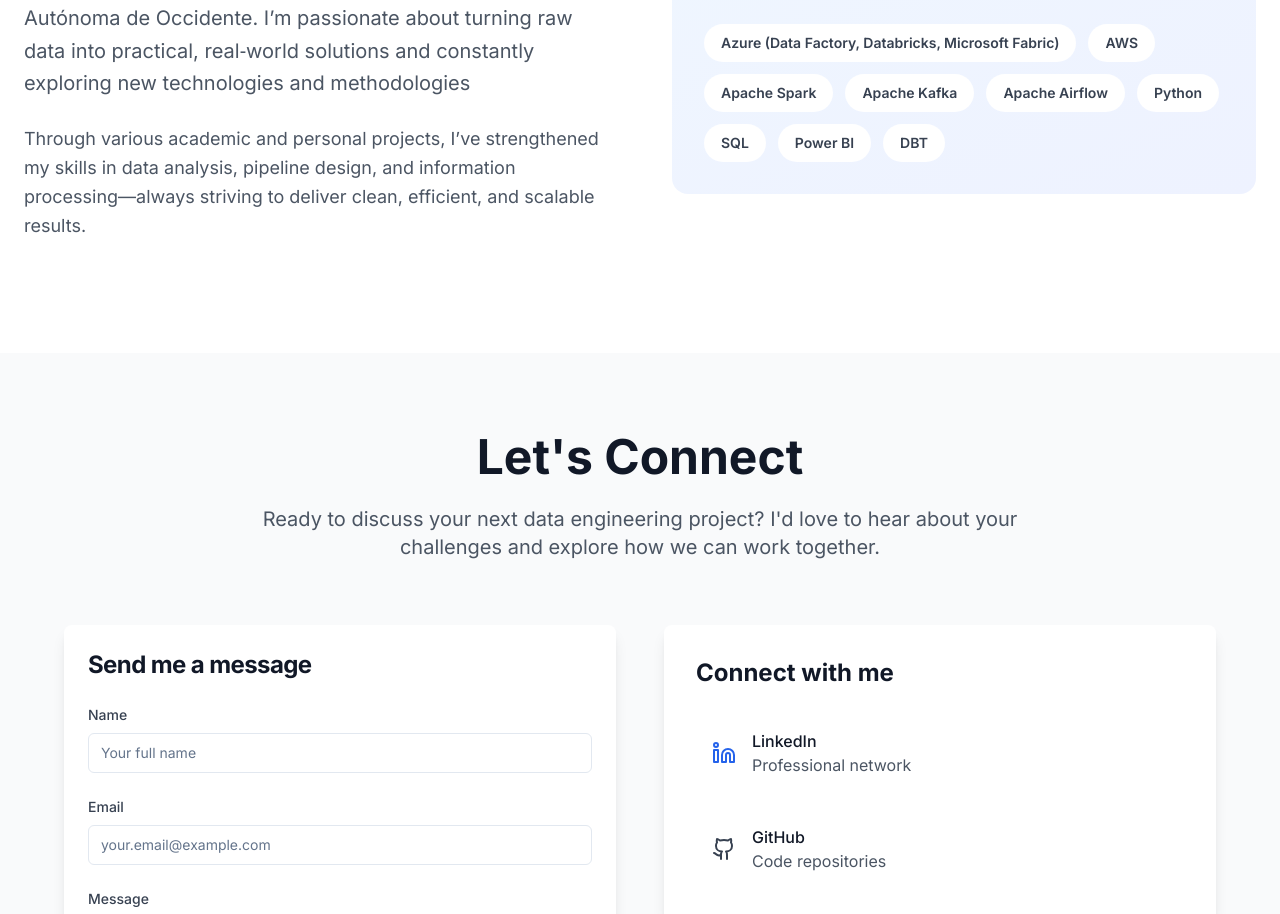
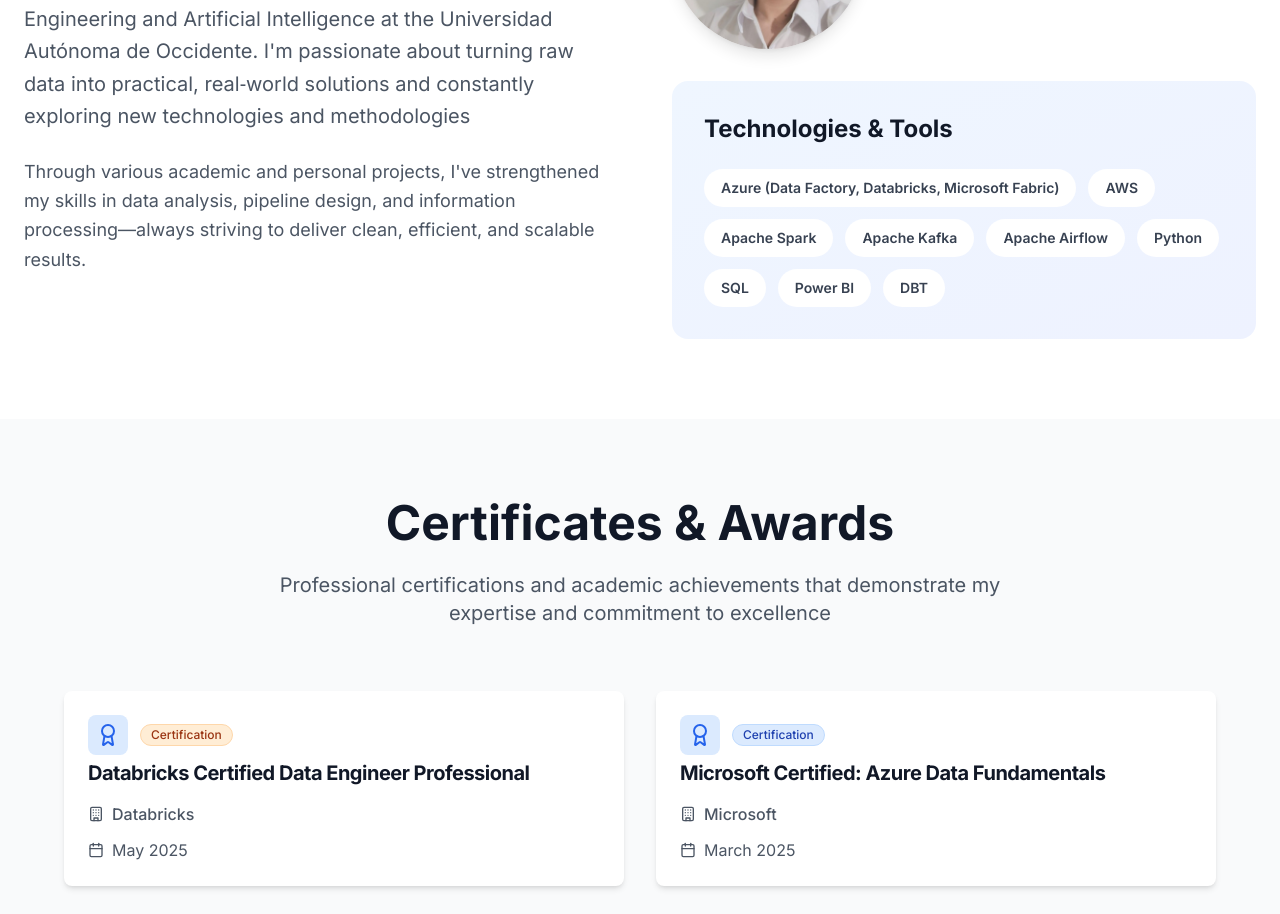
Before and after one commit to Jhonatan19991/career-showcase-pro, a React (Vite) app: page / in a window 1280 px wide. Shown: the part 1880-2794 px from the top of the page. Built offline with nearby package versions, Linux system fonts and the light colour scheme.

Commit message:
Add photo and certificates section
Adds a photo to the about me section and a section to display certificates and awards.

```diff
--- a/src/components/AboutSection.tsx
+++ b/src/components/AboutSection.tsx
@@ -23,7 +23,6 @@ const technologies = [
   "DBT"
 ];
 
-
 export const AboutSection = () => {
   return (
     <section id="about" className="py-20 bg-white">
@@ -36,19 +35,29 @@ export const AboutSection = () => {
 
             <div className="prose prose-lg text-gray-600 mb-8">
               <p className="text-xl leading-relaxed mb-6">
-                I’m Jhonatan Morales, a final‑semester student of Data Engineering and Artificial Intelligence at the Universidad Autónoma de Occidente. I’m passionate about turning raw data into practical, real‑world solutions and constantly exploring new technologies and methodologies
+                I'm Jhonatan Morales, a final‑semester student of Data Engineering and Artificial Intelligence at the Universidad Autónoma de Occidente. I'm passionate about turning raw data into practical, real‑world solutions and constantly exploring new technologies and methodologies
               </p>
 
               <p className="text-lg leading-relaxed mb-6">
-                Through various academic and personal projects, I’ve strengthened my skills in data analysis, pipeline design, and information processing—always striving to deliver clean, efficient, and scalable results.
+                Through various academic and personal projects, I've strengthened my skills in data analysis, pipeline design, and information processing—always striving to deliver clean, efficient, and scalable results.
               </p>
+            </div>
+          </div>
 
+          <div className="space-y-8">
+            {/* Profile Photo */}
+            <div className="flex justify-center lg:justify-start">
+              <div className="relative">
+                <img
+                  src="/lovable-uploads/324ac4aa-b852-4d20-97cc-0bf6fe1f037d.png"
+                  alt="Jhonatan Steven Morales"
+                  className="w-48 h-48 rounded-full object-cover shadow-lg"
+                />
+                <div className="absolute inset-0 rounded-full bg-blue-600 opacity-0 hover:opacity-10 transition-opacity duration-300"></div>
+              </div>
             </div>
 
-
-          </div>
-
-          <div>
+            {/* Technologies */}
             <div className="bg-gradient-to-br from-blue-50 to-indigo-50 rounded-2xl p-8">
               <h3 className="text-2xl font-bold text-gray-900 mb-6">Technologies & Tools</h3>
               <div className="flex flex-wrap gap-3">
@@ -62,8 +71,6 @@ export const AboutSection = () => {
                   </Badge>
                 ))}
               </div>
-
-
             </div>
           </div>
         </div>
--- /dev/null
+++ b/src/components/CertificatesSection.tsx
@@ -0,0 +1,98 @@
+
+import { Card, CardContent, CardHeader, CardTitle } from "@/components/ui/card";
+import { Badge } from "@/components/ui/badge";
+import { Award, Calendar, Building } from "lucide-react";
+
+const certificates = [
+  {
+    title: "Databricks Certified Data Engineer Professional",
+    issuer: "Databricks",
+    date: "May 2025",
+    type: "certification",
+    color: "bg-orange-100 text-orange-800 border-orange-200"
+  },
+  {
+    title: "Microsoft Certified: Azure Data Fundamentals",
+    issuer: "Microsoft",
+    date: "March 2025",
+    type: "certification",
+    color: "bg-blue-100 text-blue-800 border-blue-200"
+  },
+  {
+    title: "Academy Accreditation – Databricks Fundamentals",
+    issuer: "Databricks",
+    date: "May 2025",
+    type: "certification",
+    color: "bg-orange-100 text-orange-800 border-orange-200"
+  },
+  {
+    title: "Academic Excellence Award",
+    issuer: "Universidad Autónoma de Occidente",
+    date: "May 2024",
+    type: "award",
+    color: "bg-yellow-100 text-yellow-800 border-yellow-200",
+    description: "Highest GPA in the program"
+  }
+];
+
+export const CertificatesSection = () => {
+  return (
+    <section id="certificates" className="py-20 bg-gray-50">
+      <div className="container mx-auto px-6">
+        <div className="text-center mb-16">
+          <h2 className="text-4xl md:text-5xl font-bold text-gray-900 mb-6">
+            Certificates & Awards
+          </h2>
+          <p className="text-xl text-gray-600 max-w-3xl mx-auto">
+            Professional certifications and academic achievements that demonstrate my expertise and commitment to excellence
+          </p>
+        </div>
+
+        <div className="grid md:grid-cols-2 lg:grid-cols-2 gap-8 max-w-6xl mx-auto">
+          {certificates.map((cert, index) => (
+            <Card key={index} className="hover:shadow-lg transition-shadow duration-300 border-0 shadow-md">
+              <CardHeader className="pb-4">
+                <div className="flex items-start justify-between">
+                  <div className="flex items-center gap-3">
+                    <div className="p-2 bg-blue-100 rounded-lg">
+                      <Award className="h-6 w-6 text-blue-600" />
+                    </div>
+                    <Badge
+                      variant="outline"
+                      className={`${cert.color} font-medium`}
+                    >
+                      {cert.type === "award" ? "Award" : "Certification"}
+                    </Badge>
+                  </div>
+                </div>
+                <CardTitle className="text-xl font-bold text-gray-900 leading-tight">
+                  {cert.title}
+                </CardTitle>
+              </CardHeader>
+
+              <CardContent className="pt-0">
+                <div className="space-y-3">
+                  <div className="flex items-center gap-2 text-gray-600">
+                    <Building className="h-4 w-4" />
+                    <span className="font-medium">{cert.issuer}</span>
+                  </div>
+
+                  <div className="flex items-center gap-2 text-gray-600">
+                    <Calendar className="h-4 w-4" />
+                    <span>{cert.date}</span>
+                  </div>
+
+                  {cert.description && (
+                    <p className="text-gray-700 font-medium pt-2">
+                      {cert.description}
+                    </p>
+                  )}
+                </div>
+              </CardContent>
+            </Card>
+          ))}
+        </div>
+      </div>
+    </section>
+  );
+};
--- a/src/components/Footer.tsx
+++ b/src/components/Footer.tsx
@@ -29,6 +29,7 @@ export const Footer = () => {
                 { id: "home", label: "Home" },
                 { id: "projects", label: "Projects" },
                 { id: "about", label: "About Me" },
+                { id: "certificates", label: "Certificates" },
                 { id: "contact", label: "Contact" },
               ].map((item) => (
                 <li key={item.id}>
--- a/src/components/Navigation.tsx
+++ b/src/components/Navigation.tsx
@@ -11,7 +11,7 @@ export const Navigation = () => {
       setIsScrolled(window.scrollY > 50);
 
       // Update active section based on scroll position
-      const sections = ["home", "projects", "about", "contact"];
+      const sections = ["home", "projects", "about", "certificates", "contact"];
       const scrollPosition = window.scrollY + 100;
 
       for (const section of sections) {
@@ -40,6 +40,7 @@ export const Navigation = () => {
     { id: "home", label: "Home" },
     { id: "projects", label: "Projects" },
     { id: "about", label: "About Me" },
+    { id: "certificates", label: "Certificates" },
     { id: "contact", label: "Contact" },
   ];
 
--- a/src/pages/Index.tsx
+++ b/src/pages/Index.tsx
@@ -3,6 +3,7 @@ import { Header } from "@/components/Header";
 import { Navigation } from "@/components/Navigation";
 import { ProjectsSection } from "@/components/ProjectsSection";
 import { AboutSection } from "@/components/AboutSection";
+import { CertificatesSection } from "@/components/CertificatesSection";
 import { ContactSection } from "@/components/ContactSection";
 import { Footer } from "@/components/Footer";
 
@@ -13,6 +14,7 @@ const Index = () => {
       <Header />
       <ProjectsSection />
       <AboutSection />
+      <CertificatesSection />
       <ContactSection />
       <Footer />
     </div>
```
Also changed, not shown: public/lovable-uploads/324ac4aa-b852-4d20-97cc-0bf6fe1f037d.png (added).
